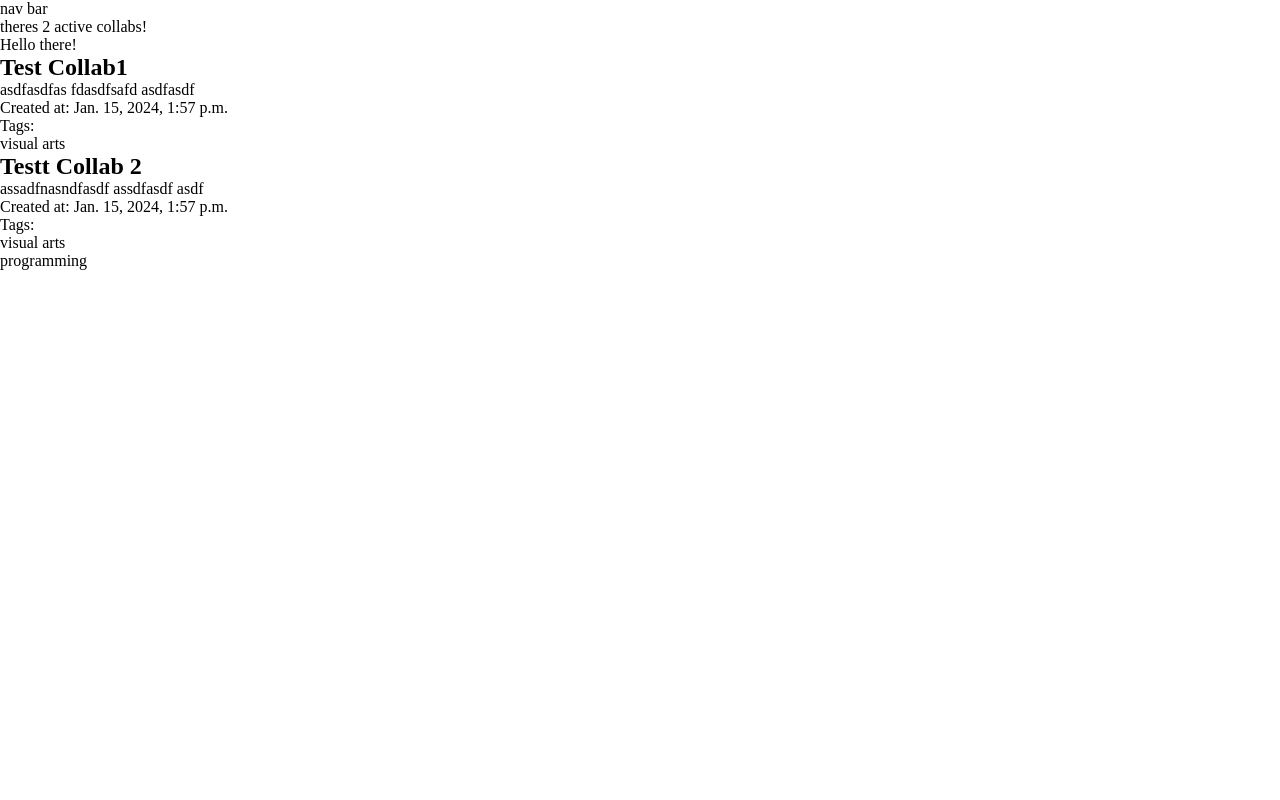
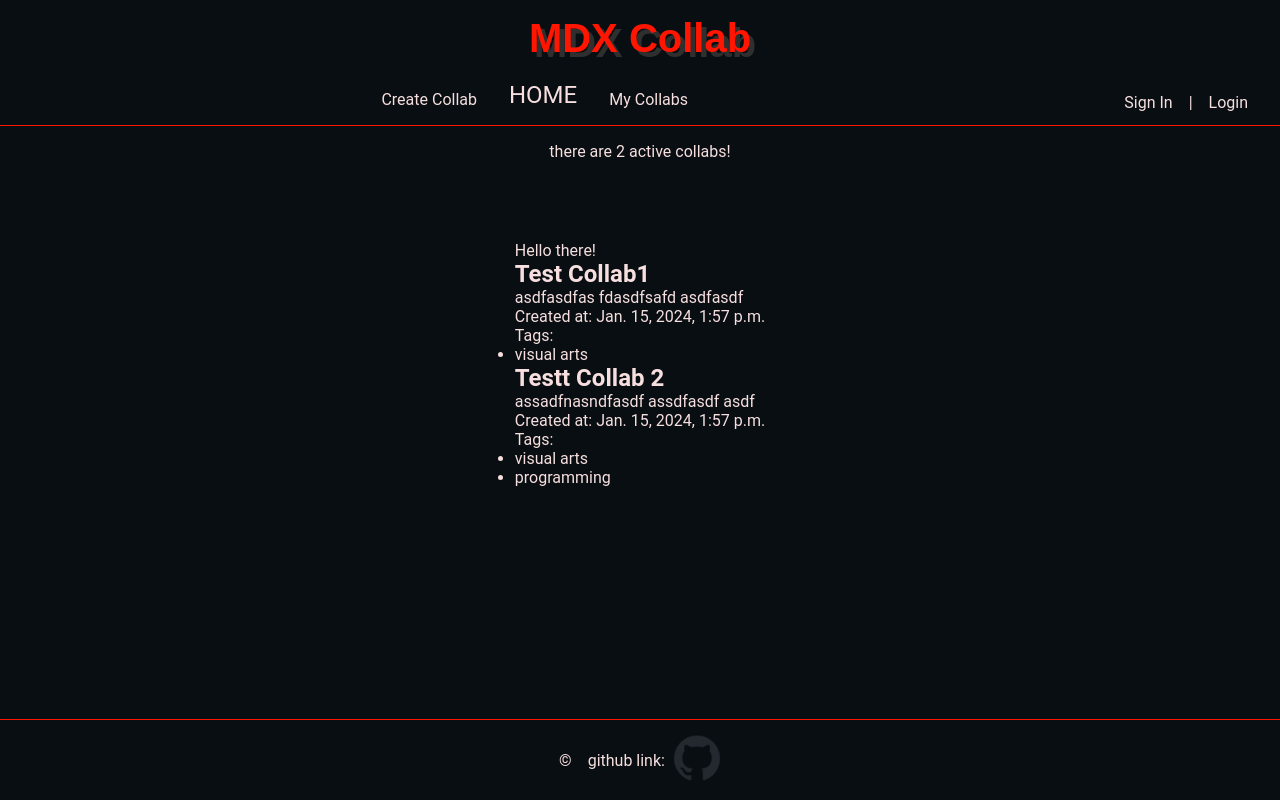
Before and after one commit to DomanskiFilip/MyCollab, a Django app: page / in a window 1280 px wide. Run offline with Django 4.2, Linux system fonts and the light colour scheme; data comes from the database, SQL or seed files in the repository.

Commit message:
initial raw css frame

```diff
--- /dev/null
+++ b/Core/static/Core/script.js
@@ -0,0 +1,9 @@
+// function updates the year in the footer
+
+function updateYear(){
+    let year = document.getElementById("year");
+    let date = new Date();
+    year.innerHTML = date.getFullYear();
+  }
+
+  updateYear();
--- a/Core/static/Core/style.css
+++ b/Core/static/Core/style.css
@@ -1,4 +1,154 @@
+:root {
+    --main: #080e12;
+    --text: #f7dfdf;
+    --text-highlite: #ff1500;
+    --shadow: #2f2f2f;
+}
+
+
 *   {
     margin: 0;
     padding: 0;
 }
+
+body {
+    display: flex;
+    flex-direction: column;
+    align-items: center;
+    background-color: var(--main);
+    min-height: 100vh;
+    width: 100vw;
+    font-family: 'Roboto', sans-serif;
+    color: var(--text);
+}
+
+/* css for Base.html */
+
+header {
+    width: 100%;
+    display: flex;
+    justify-content: center;
+    align-items: center;
+    background-color: var(--main);
+}
+
+    header button {
+        background-color: var(--main);
+        border: none;
+        outline: none;
+    }
+
+        header button:hover {
+            cursor: pointer;
+        }
+
+        header button h1 {
+            font-size: 2.5rem;
+            padding: 1rem;
+            color: var(--text-highlite);
+            text-shadow: 5px 5px var(--shadow);
+        }
+
+            header button h1:hover {
+                color: var(--text);
+            }
+
+nav {
+    width: 100%;
+    display: flex;
+    flex-direction: column;
+    justify-content: center;
+    align-items: center;
+    margin-bottom: 5rem;
+}
+
+    nav ul {
+        display: flex;
+        flex-direction: row;
+        justify-content: center;
+        list-style-type: none;
+        width: 100%;
+        border-bottom: 1px solid var(--text-highlite);
+        margin-bottom: 1rem;
+    }
+
+        nav ul li {
+            display: flex;
+            flex-direction: column;
+            justify-content: end;
+            height: 1rem;
+            padding: 1rem;
+        }
+
+            nav ul li a {
+                text-decoration: none;
+                color: var(--text);
+                font-size: 1.5rem;
+            }
+
+            nav ul li:nth-of-type(1)  {
+                display: flex;
+                flex-direction: row;
+                align-items: flex-end;
+                flex: 1;
+            }
+
+            nav ul li:nth-of-type(4)  {
+                display: flex;
+                flex-direction: row;
+                align-self: flex-end;
+                width: 42.5%;
+            }
+
+
+                nav ul li:nth-of-type(1) a {
+                    font-size: 1rem;
+                }
+
+                nav ul li:nth-of-type(3) a {
+                    font-size: 1rem;
+                }
+
+                nav ul li:nth-of-type(4) a {
+                    font-size: 1rem;
+                    margin-left: 1rem;
+                    margin-right: 1rem;
+                }
+
+                nav ul li a:hover {
+                    color: var(--text-highlite);
+                    border-bottom: 1px solid var(--text-highlite);
+                }
+
+footer {
+    height: 5rem;
+    width: 100vw;
+    display: flex;
+    flex-direction: row;
+    justify-content: center;
+    align-items: center;
+    margin-top: 2rem;
+    border-top: 1px solid var(--text-highlite);
+}
+
+    footer a img {
+        height: 48px;
+        width: 48px;
+        border-radius: 100%;
+        margin-left: 0.5rem;
+    }
+
+        footer a img:hover {
+            background-color: var(--text-highlite);
+        }
+
+.spacer {
+    flex: 1;
+}
+
+#year {
+    margin-left: 0.5rem;
+    margin-right: 0.5rem;
+}
+
+/* css for index.html */
--- a/Core/templates/Core/base.html
+++ b/Core/templates/Core/base.html
@@ -4,18 +4,32 @@
         <meta charset="utf-8" />
         {% load static %}
         <link rel="stylesheet" type="text/css" href="{% static 'Core/style.css' %}" />
+        <script src="{% static 'Core/script.js' %}"></script>
         <title>MDX Collab Hub</title>
     </head>
+    <body>
+
+    <header>
+        <button onclick="location.reload();"><h1>MDX Collab</h1></button>
+    </header>
 
     <nav>
         <ul>
-            nav bar
+            <li><a href="">Create Collab</a></li>
+            <li><a href="">HOME</a></li>
+            <li><a href="">My Collabs</a></li>
+            <li><a href="">Sign In</a> | <a href="">Login</a></li>
         </ul>
-        <p>theres {{ active_collabs_count }} active collabs!</p>
+        <p>there are {{ active_collabs_count }} active collabs!</p>
     </nav>
 
 
-    <body>
+    <main>
         {% block content %}{% endblock %}
+    </main>
+
+    <article class="spacer"></article>
+    <footer>© <span id="year"> </span> github link: <a href="https://github.com/DomanskiFilip/MyCollab"><img src="{% static 'img/logo_github.png' %}" alt=""></a></footer>
+
     </body>
 </html>
```
Also changed, not shown: Core/static/img/Logo_github.png (added).
